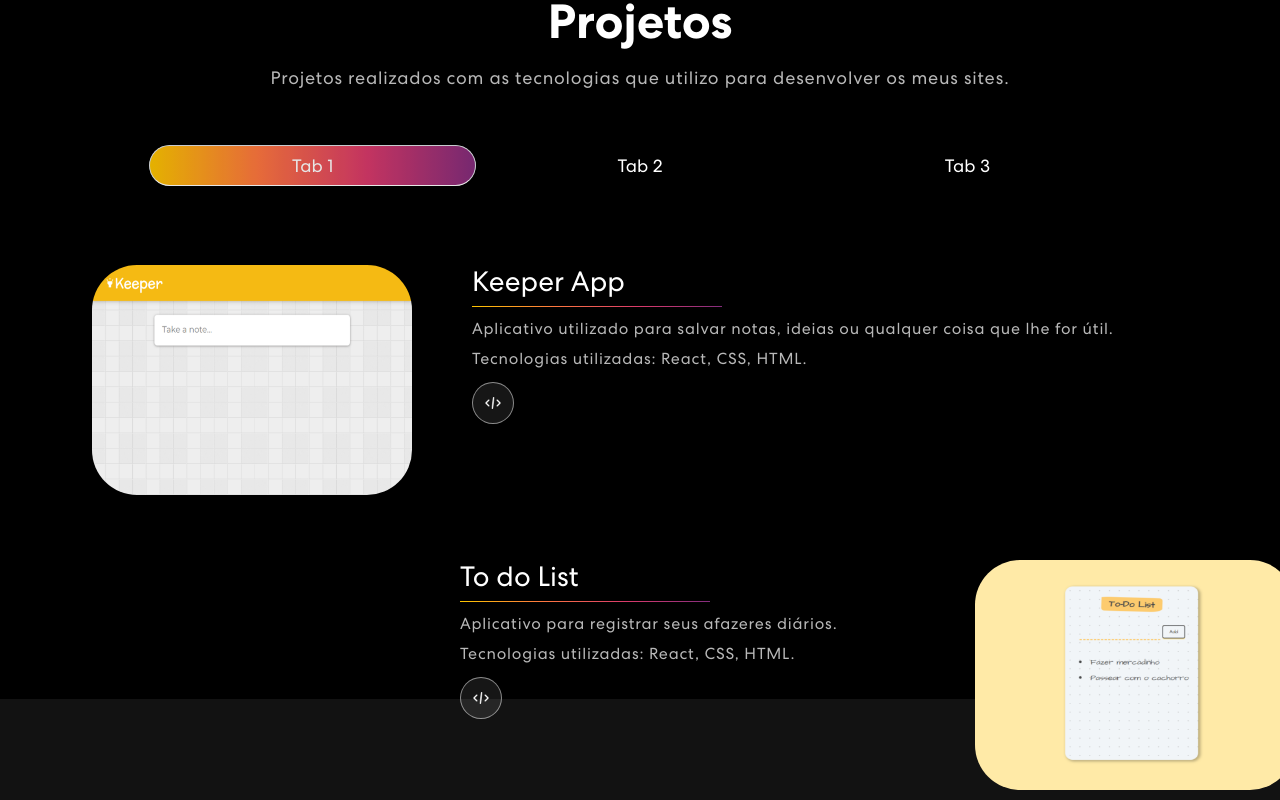
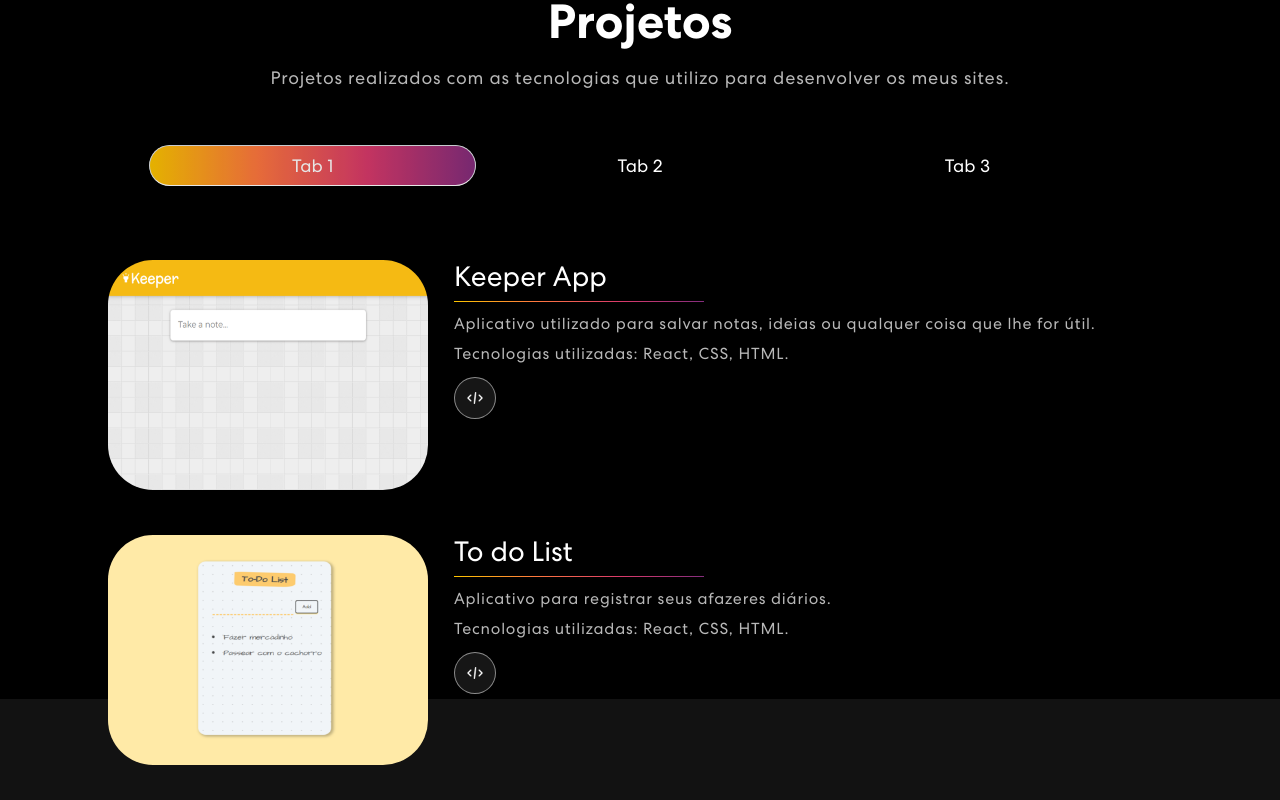
Before and after one commit to danielcdeda/my-portfolio, a React (Create React App) app: page / in a window 1280 px wide. Shown: the part 1574-2374 px from the top of the page. After the commit the page ends 2339 px from the top, so only its background shows below. Built offline with nearby package versions, Linux system fonts and the light colour scheme.

Commit message:
update projects tab

```diff
--- a/src/components/Projects/projects.css
+++ b/src/components/Projects/projects.css
@@ -61,41 +61,48 @@
     border-radius: 45px;
 }
 
-.container-projetos {
+
+.container-projeto1 {
+    margin-top: 75px;
+    margin-bottom: 45px;
     display: flex;
-    margin-top: 70px;
+    flex: wrap;
 }
 
-.container-projeto1 {
-    margin-bottom: 45px;
-
+.container-projeto2 {
+    display: flex;
+    flex: wrap ;
 }
 
 .imagem {
-    display: inline-block;
-    margin: 10px;
+    flex: 1;
+    top: 10px;
 }
 
+
+
 .texto {
+    flex: 2;
     position: relative;
     display: inline;
     font-family: 'Centra';
     color: white;
     text-align: left;
     float: right;
-    right: -50px;
-    top: 10px;
+}
+
+.imagem2 {
+    flex: 1;
+    max-width: 100%;
 }
 
 .texto2 {
-    float: left;
-    left: 38.5%;
+   flex: 2;
+   text-align: left;
+   color: white;
 }
 
-.imagem2 {
-    position: relative;
-    right: -38%;
-}
+
 
 .gradient {
     height: 1px;
--- a/src/components/Projects/projects.js
+++ b/src/components/Projects/projects.js
@@ -2,6 +2,8 @@ import { Container, Row, Col, Nav, Tab, Tabs } from "react-bootstrap";
 import './projects.css'
 import imagemProj1 from "../../assets/img/Imagem_Projeto1 (2).png"
 import imagemProj2 from "../../assets/img/Imagem-Projeto2.png"
+import imagemProj3 from "../../assets/img/Imagem-Projeto3.png"
+import imagemProj4 from "../../assets/img/Imagem-Projeto4.png"
 import iconCode from "../../assets/img/icon-code.png"
 
 
@@ -17,12 +19,24 @@ function Projects() {
         tecnologia: 'Tecnologias utilizadas: React, CSS, HTML.'
     },
     {
-        title: '',
-        content:'',
+        title: 'Submit Form',
+        content:'Projeto prático para utilização de funções básicas do React como UseState em formulários.',
+        tecnologia: 'Tecnologias utilizadas: React, CSS, HTML.'
     },
     {
-        title: '',
-        content:'',
+        title: 'Jump, Peter!',
+        content:'Jogo para navegador com animações simples.',
+        tecnologia: 'Tecnologias utilizadas: JavaScript, CSS, HTML.'
+    },
+    {
+        title: 'To do List',
+        content:'Aplicativo para registrar seus afazeres diários.',
+        tecnologia: 'Tecnologias utilizadas: React, CSS, HTML.'
+    },
+    {
+        title: 'To do List',
+        content:'Aplicativo para registrar seus afazeres diários.',
+        tecnologia: 'Tecnologias utilizadas: React, CSS, HTML.'
     },
 ]
 
@@ -48,8 +62,7 @@ function Projects() {
                             </Nav.Item>
                             </Nav>
                         <Tab.Content>
-                            <div className="container-projetos">
-                                <Tab.Pane eventKey='first' className="tab-pane active">
+                                <Tab.Pane eventKey='first'>
                                 <div className="container-projeto1">
                                     <div className="imagem">
                                         <img src={imagemProj1} className="imagensProj" />
@@ -64,7 +77,8 @@ function Projects() {
                                         </div>
                                     </div>
                                 </div>
-                                    <div className="imagem imagem2">
+                                <div className="container-projeto2">
+                                    <div className="imagem2">
                                         <img src={imagemProj2} className="imagensProj" />
                                     </div>
                                     <div className="texto texto2">
@@ -77,36 +91,38 @@ function Projects() {
                                         <a target="_blank" href="https://codesandbox.io/s/es6-spread-operator-practice-forked-zs99yl"><img  src={iconCode} /></a>
                                         </div>
                                     </div>
+                                </div>
                                 </Tab.Pane>
-                            </div>
                                 <Tab.Pane eventKey='second'>
-                                <div className="container-projeto2">
+                                <div className="container-projeto1">
                                     <div className="imagem">
-                                        <img src={imagemProj1} className="imagensProj" />
+                                        <img src={imagemProj3} className="imagensProj" />
                                     </div>
                                     <div className="texto">
-                                        <h3 className="itemh3" >{projetos[0].title}</h3>
+                                        <h3 className="itemh3" >{projetos[2].title}</h3>
                                         <div className="gradient" />
-                                        <p>{projetos[0].content}</p>
-                                        <p>{projetos[0].tecnologia}</p>
+                                        <p>{projetos[2].content}</p>
+                                        <p>{projetos[2].tecnologia}</p>
                                         <div className="iconCode">
-                                        <a target="_blank" href="https://codesandbox.io/s/using-pre-built-react-components-forked-hc9l5w"><img  src={iconCode}/></a>
+                                        <a target="_blank" href="https://codesandbox.io/s/changing-complex-state-practice-forked-k3yt3q"><img  src={iconCode}/></a>
                                         </div>
                                     </div>
                                 </div>
-                                    <div className="imagem imagem2">
-                                        <img src={imagemProj2} className="imagensProj" />
+                                <div className="container-projeto2">
+                                    <div className="imagem2">
+                                        <img src={imagemProj4} className="imagensProj" />
                                     </div>
                                     <div className="texto texto2">
-                                        <h3 className="itemh3" >{projetos[1].title}</h3>
+                                        <h3 className="itemh3" >{projetos[3].title}</h3>
                                         <div className="gradient" />
-                                        <p> {projetos[1].content}</p>
+                                        <p> {projetos[3].content}</p>
 
-                                        <p>{projetos[1].tecnologia}</p>
+                                        <p>{projetos[3].tecnologia}</p>
                                         <div className="iconCode">
-                                        <a target="_blank" href="https://codesandbox.io/s/es6-spread-operator-practice-forked-zs99yl"><img  src={iconCode} /></a>
+                                        <a target="_blank" href="https://github.com/danielcdeda/Mario-Game"><img  src={iconCode} /></a>
                                         </div>
                                     </div>
+                                </div>
                                 </Tab.Pane>
                                 <Tab.Pane eventKey='third'>
                                 <div className="container-projeto1">
@@ -123,7 +139,8 @@ function Projects() {
                                         </div>
                                     </div>
                                 </div>
-                                    <div className="imagem imagem2">
+                                <div className="container-projeto2">
+                                    <div className="imagem2">
                                         <img src={imagemProj2} className="imagensProj" />
                                     </div>
                                     <div className="texto texto2">
@@ -136,6 +153,7 @@ function Projects() {
                                         <a target="_blank" href="https://codesandbox.io/s/es6-spread-operator-practice-forked-zs99yl"><img  src={iconCode} /></a>
                                         </div>
                                     </div>
+                                </div>
                                 </Tab.Pane>
 
                         </Tab.Content>
```
Also changed, not shown: src/assets/img/Imagem-Projeto3.png (added), src/assets/img/Imagem-Projeto4.png (added).
